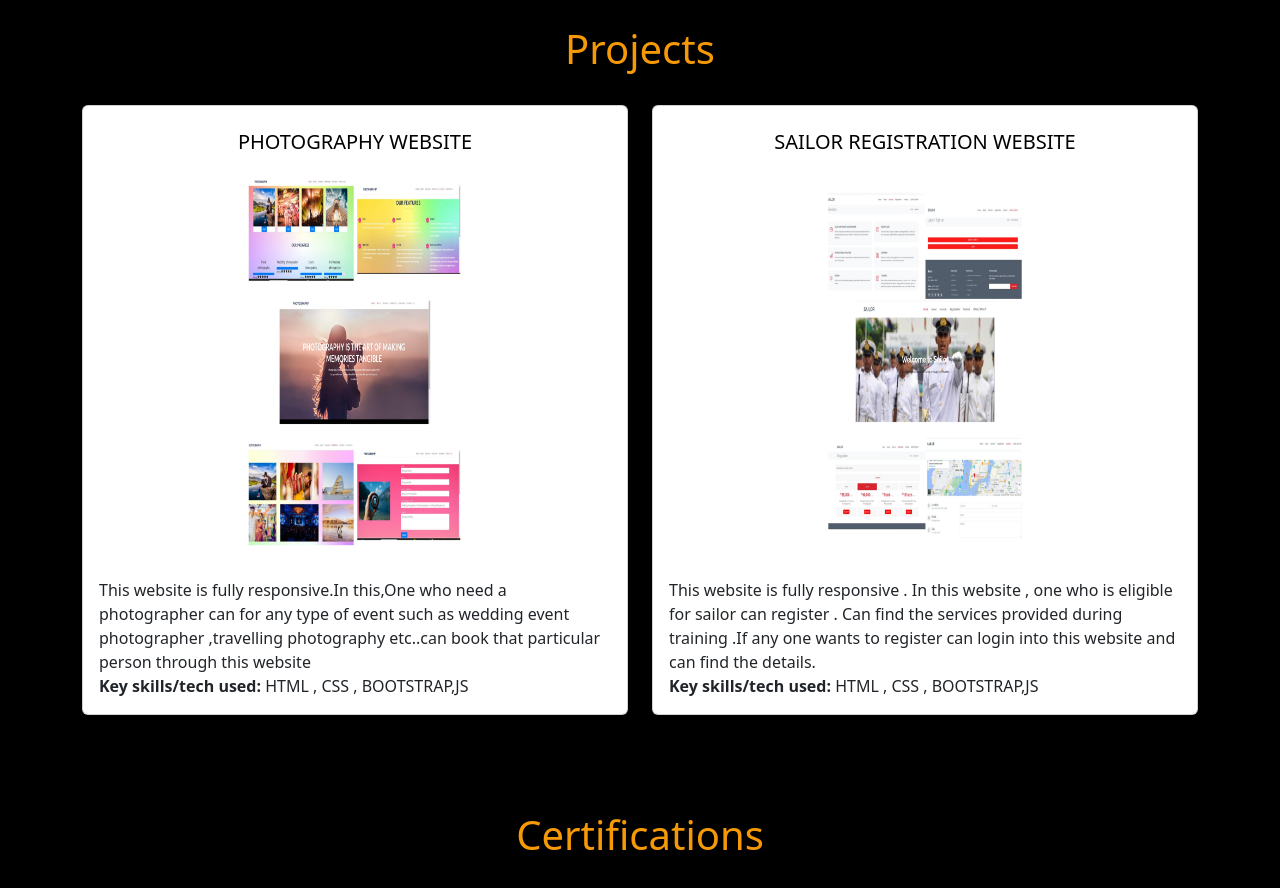
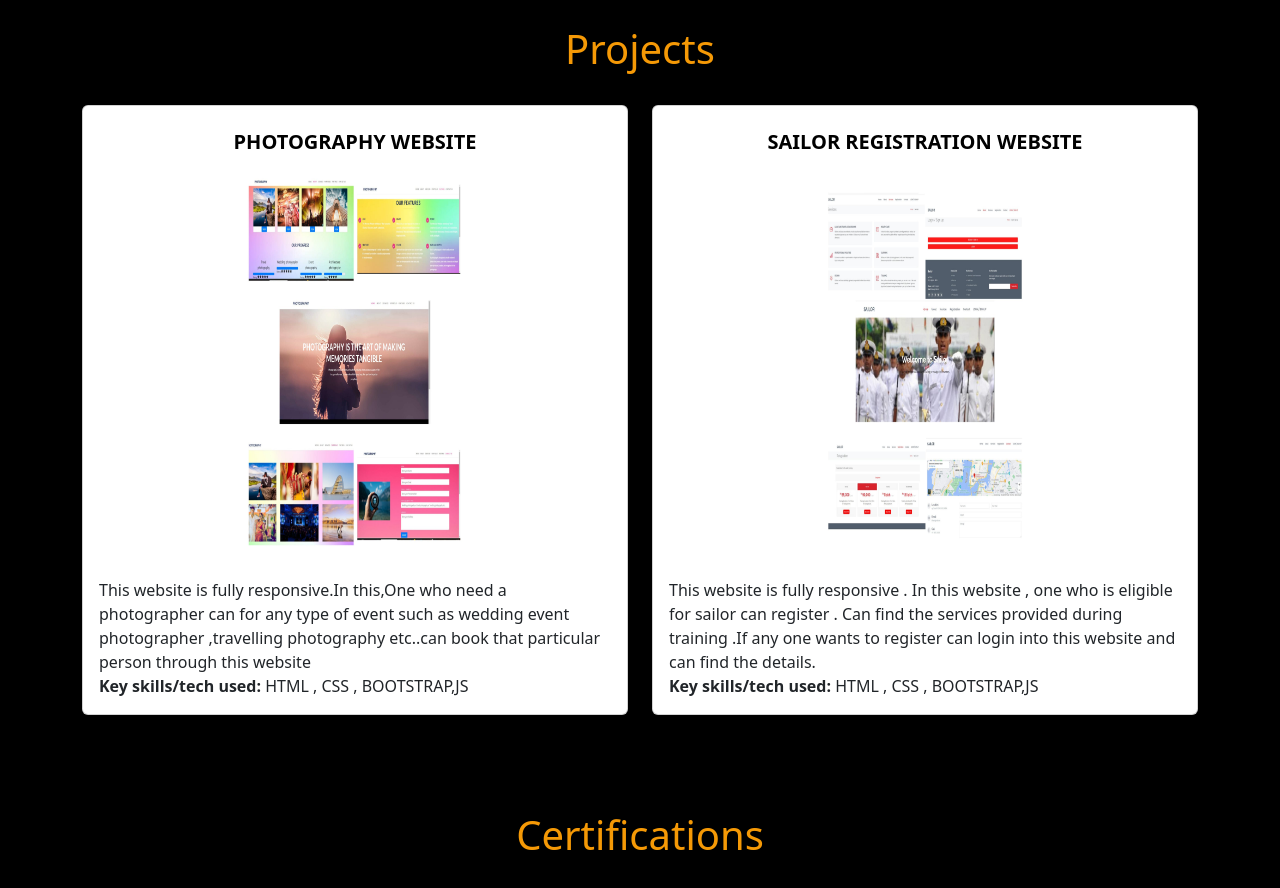
Before and after one commit to naga-bhargavi/Bhargavi_Portfolio, a plain HTML site: page index.html in a window 1280 px wide. Shown: the part 1380-2268 px from the top of the page. Drawn offline with nearby package versions, Linux system fonts and the light colour scheme.

Commit message:
Update index.html

```diff
--- a/index.html
+++ b/index.html
@@ -192,7 +192,7 @@
                   <div class="col-md-6 ">
                     <div class="card card_background " data-aos="zoom-in-right" data-aos-duration="2000" >
                       <br>
-                      <center><h5>PHOTOGRAPHY WEBSITE</h5></center>
+                      <center><h5><b>PHOTOGRAPHY WEBSITE</b></h5></center>
                       <center><img src="./images/project1.jpeg" class="card-img-top" style="width: 40%;"></center>
                       <div class="card-body">
                         <p class="card-text">This website is fully responsive.In this,One who need a photographer can for any type of event
@@ -205,7 +205,7 @@
                   <div class="col-md-6 " data-aos="zoom-in-left" data-aos-duration="2000">
                     <div class="card" >
                       <br>
-                      <center><h5>SAILOR REGISTRATION WEBSITE</h5></center>
+                      <center><h5><b>SAILOR REGISTRATION WEBSITE</b></h5></center>
                       <center><img src="./images/project2.jpeg" class="card-img-top" style="width: 40%;"></center>
                       <div class="card-body">
                         <p class="card-text">This website is fully responsive . In this website , one who
```
